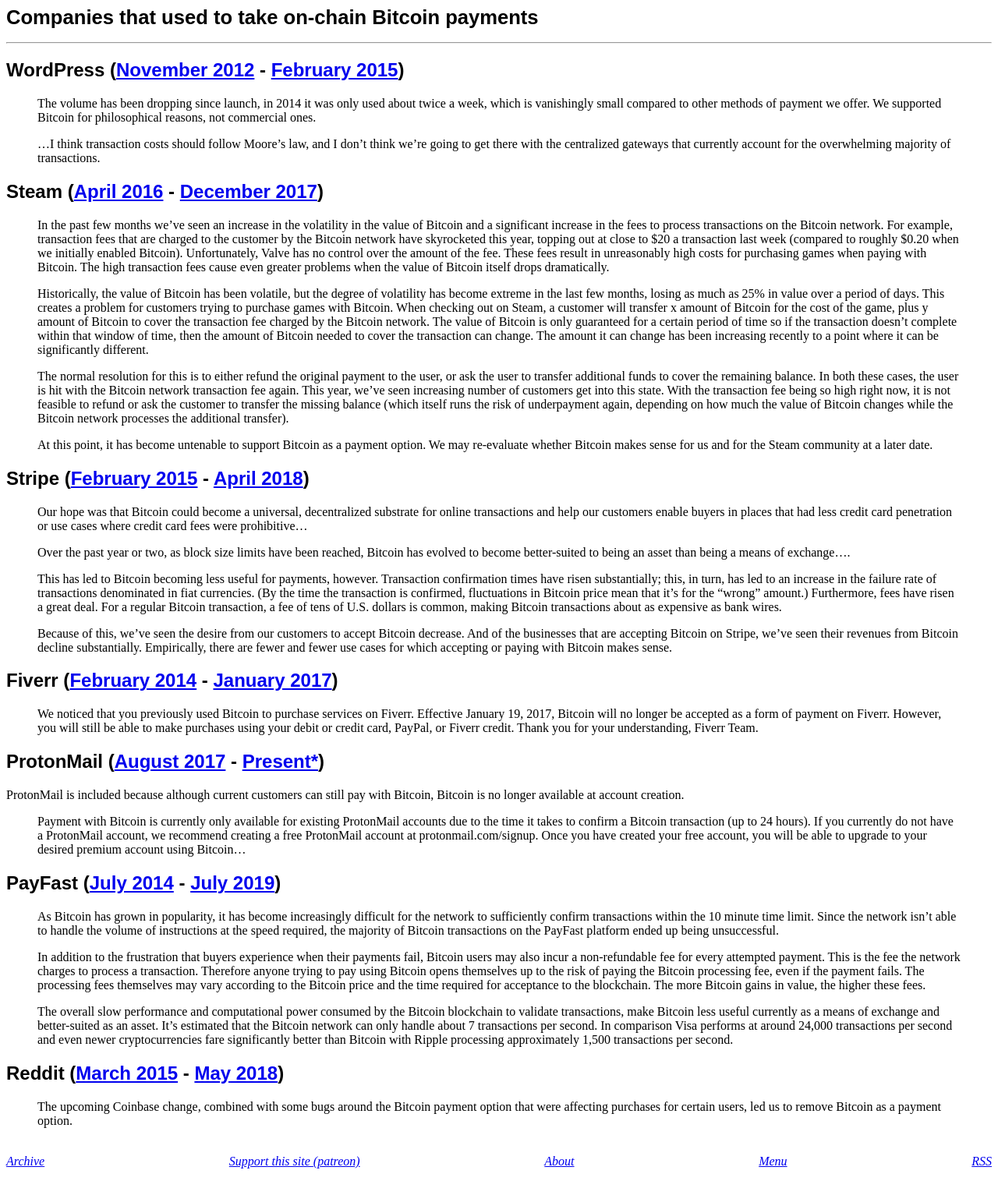
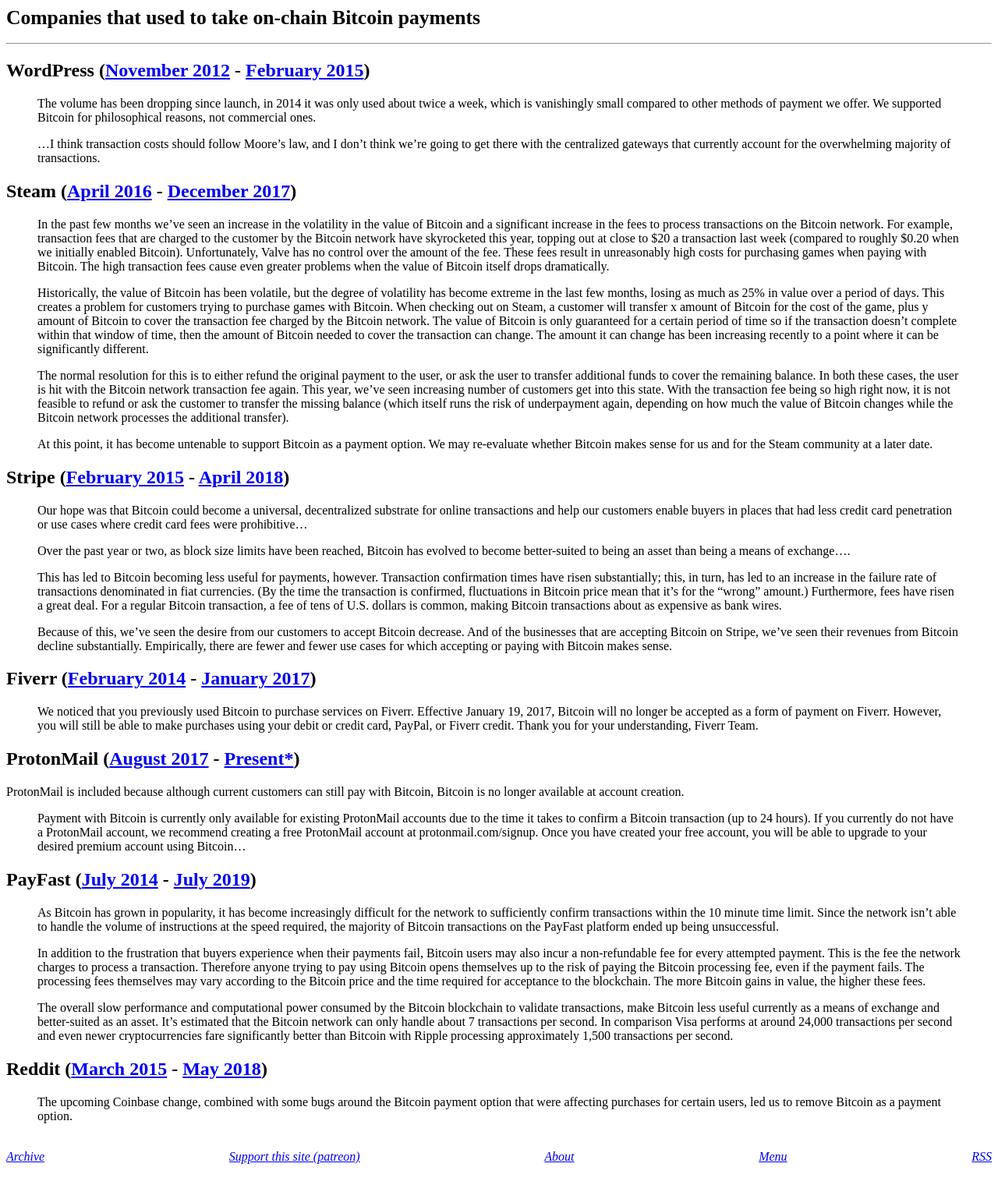
Before and after one commit to derykmakgill/website, a Jekyll site: the page built from btc-companies.md, in a window 1280 px wide. Shown: the whole page at 78% size. Built offline with Jekyll 4.4.1, drawn with Linux system fonts in a browser that asks for light colours.

Commit message:
Update default.html

```diff
--- a/_layouts/default.html
+++ b/_layouts/default.html
@@ -1,5 +1,5 @@
 
-<style>h1{font-size:1.6em}h1,h2,h3,h4,h5,h6{font-family:sans-serif}body{/*font-family:sans-serif;-webkit-font-smoothing: antialiased;font-size:15px*//*font-family: sans-serif;
+<style>h1{font-size:1.6em}h1,h2,h3,h4,h5,h6{font-family:serif}body{/*font-family:sans-serif;-webkit-font-smoothing: antialiased;font-size:15px*//*font-family: sans-serif;
     font-size: 14px;
     max-width: 600px;*/}img{max-width:100%}.pd{width:4em;flex-shrink:0;padding-bottom:.9em;}.par div{display:flex} pre{white-space: pre-wrap} pre.letter{font-family: courier new, monospace}
 
```
